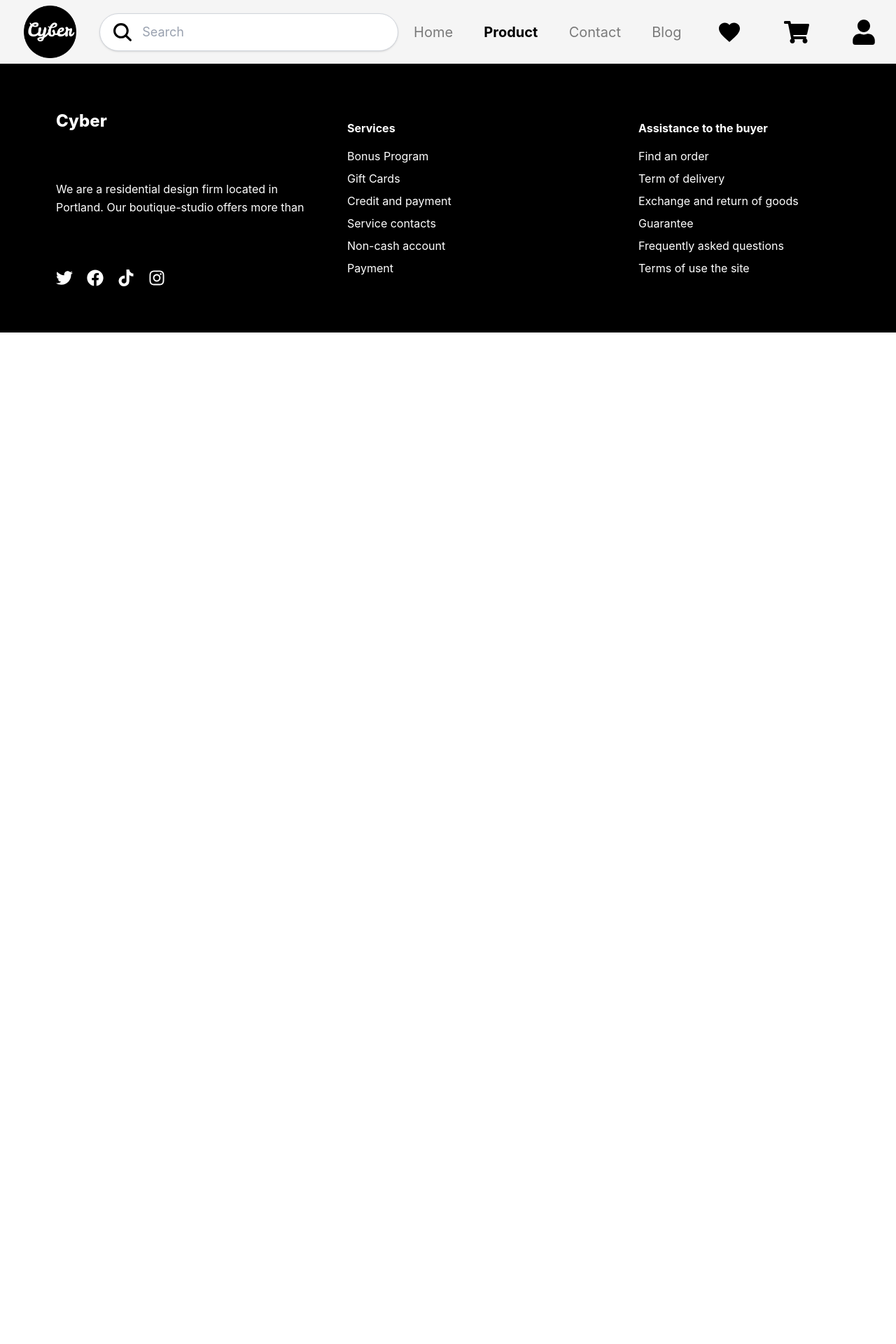
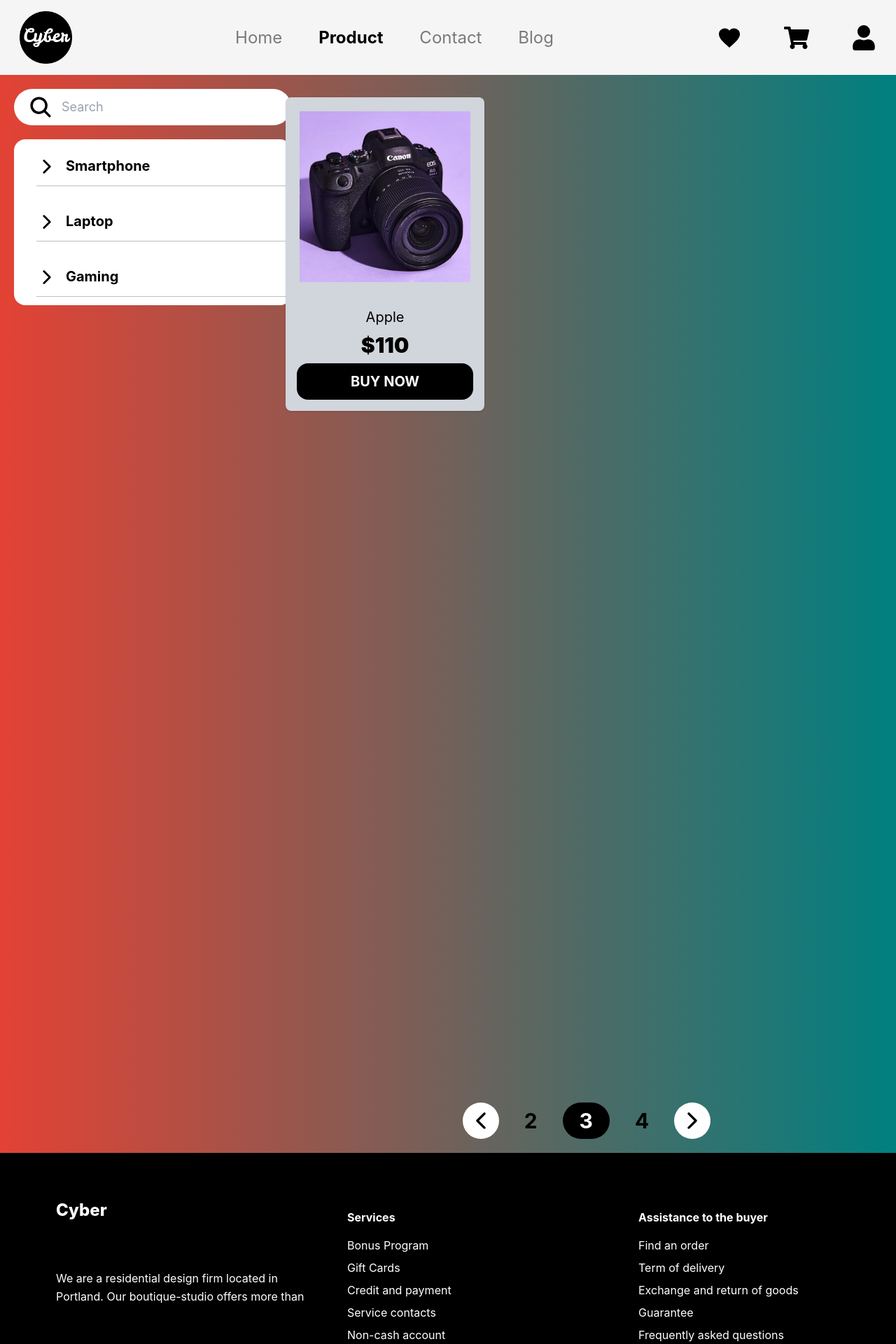
Before and after one commit to H9draIrawan/cyberstore-frontend, a React (Vite) app: page /product in a window 1280 px wide. Shown: the top 1920 px of the page at 70% size. Before the commit the page ends 800 px from the top, so only its background shows below. Built offline with nearby package versions, Linux system fonts and the light colour scheme.

Commit message:
make product page, sidebar, pagination and some component

```diff
--- a/src/components/Footer.tsx
+++ b/src/components/Footer.tsx
@@ -2,7 +2,7 @@ import { FaTwitter, FaFacebook, FaTiktok, FaInstagram } from "react-icons/fa";
 
 function Footer() {
 	return (
-		<footer className="container grid min-h-96 py-10 grid-cols-3 gap-12 items-center ps-20">
+		<footer className="grid min-h-96 py-10 grid-cols-3 gap-12 items-center ps-20">
 			<div className="flex flex-col gap-11">
 				<h1 className="text-2xl font-extrabold">Cyber</h1>
 				<p className="mt-6 max-w-md leading-relaxed">
--- a/src/components/Navbar.tsx
+++ b/src/components/Navbar.tsx
@@ -1,6 +1,5 @@
 import { FaShoppingCart, FaUser } from "react-icons/fa";
 import { MdFavorite } from "react-icons/md";
-import { IoSearch } from "react-icons/io5";
 import { NavLink } from "react-router-dom";
 
 function Navbar() {
@@ -24,22 +23,12 @@ function Navbar() {
 	];
 
 	return (
-		<nav className="container flex items-center py-2">
-			<div className="flex flex-1 justify-around">
+		<nav className="mx-auto flex items-center py-4">
+			<div className="flex flex-auto justify-start ps-7">
 				<img src="/src/assets/logo.png" alt="logo" width={75} />
 			</div>
-			<div className="flex flex-3">
-				<form className="flex w-full items-center rounded-full border border-gray-300 bg-white px-4 py-2 shadow-sm gap-3">
-					<IoSearch className="text-4xl" />
-					<input
-						className="w-full bg-transparent text-lg text-gray-700 outline-none placeholder:text-gray-400"
-						type="text"
-						placeholder="Search"
-					/>
-				</form>
-			</div>
-			<div className="flex-3 font-sans text-xl">
-				<ul className="flex justify-around">
+			<div className="flex-auto font-sans text-2xl">
+				<ul className="flex justify-around ">
 					{navItems.map((item) => (
 						<li>
 							<NavLink
@@ -54,7 +43,7 @@ function Navbar() {
 					))}
 				</ul>
 			</div>
-			<div className="flex flex-2 justify-center gap-15">
+			<div className="flex flex-auto justify-end pe-7 gap-15">
 				<MdFavorite className="text-4xl" />
 				<FaShoppingCart className="text-4xl" />
 				<FaUser className="text-4xl" />
--- a/src/components/Sidebar.tsx
+++ b/src/components/Sidebar.tsx
@@ -1,7 +1,71 @@
-import React from "react";
+import { useState } from "react";
+import SearchInput from "./ui/input/Search.Input";
+import { IoIosArrowDown, IoIosArrowForward } from "react-icons/io";
+import CheckboxInput from "./ui/input/Checkbox.Input";
 
 function Sidebar() {
-	return <div>Sidebar</div>;
+	const [category, setCategory] = useState([
+		{
+			label: "Smartphone",
+			active: false,
+			brand: ["Apple", "Samsung", "Xiaomi"],
+		},
+		{
+			label: "Laptop",
+			active: false,
+			brand: ["Asus", "Acer", "Lenovo"],
+		},
+		{
+			label: "Gaming",
+			active: false,
+			brand: ["Playstation", "Xbox", "Nintendo"],
+		},
+	]);
+
+	const toggleCategory = (index: number) => {
+		setCategory((categories) =>
+			categories.map((item, itemIndex) =>
+				itemIndex === index ? { ...item, active: !item.active } : item,
+			),
+		);
+	};
+
+	return (
+		<section className="w-fit">
+			<form>
+				<SearchInput />
+				<div className="w-full bg-white m-5 rounded-2xl">
+					{category.map((item, index) => (
+						<div className="w-full h-fit px-5 py-3 mx-3">
+							<div className="flex gap-3 py-3">
+								{item.active ? (
+									<IoIosArrowDown
+										className="text-3xl"
+										onClick={() => toggleCategory(index)}
+									/>
+								) : (
+									<IoIosArrowForward
+										className="text-3xl"
+										onClick={() => toggleCategory(index)}
+									/>
+								)}
+
+								<label className="font-bold text-xl">{item.label}</label>
+							</div>
+							<hr className="opacity-25" />
+							{item.active && (
+								<div className="flex flex-col gap-0" key={index}>
+									{item.brand.map((name) => (
+										<CheckboxInput name={name} />
+									))}
+								</div>
+							)}
+						</div>
+					))}
+				</div>
+			</form>
+		</section>
+	);
 }
 
 export default Sidebar;
--- /dev/null
+++ b/src/components/ui/button/Pagination.Button.tsx
@@ -0,0 +1,25 @@
+import { IoIosArrowBack, IoIosArrowForward } from "react-icons/io";
+
+function PaginationButton() {
+	return (
+		<div className="w-full flex items-center justify-center gap-3 shrink-0">
+			<button className="bg-white w-fit h-fit rounded-full text-4xl p-2 cursor-pointer">
+				<IoIosArrowBack />
+			</button>
+			<span className="text-3xl text-black bg-transparent font-bold p-2 px-6 rounded-full">
+				2
+			</span>
+			<span className="text-3xl text-white bg-black font-bold p-2 px-6 rounded-full">
+				3
+			</span>
+			<span className="text-3xl text-black bg-transparent font-bold p-2 px-6 rounded-full">
+				4
+			</span>
+			<button className="bg-white w-fit h-fit rounded-full text-4xl p-2 cursor-pointer">
+				<IoIosArrowForward />
+			</button>
+		</div>
+	);
+}
+
+export default PaginationButton;
--- /dev/null
+++ b/src/components/ui/card/Product.Card.tsx
@@ -0,0 +1,22 @@
+import SubmitButton from "../button/Submit.Button";
+
+function ProductCard() {
+	return (
+		<div className="m-3 flex w-full max-w-sm flex-col overflow-hidden rounded-lg bg-gray-300 shadow-sm">
+			<div className="aspect-square w-full overflow-hidden p-5">
+				<img
+					className="h-full w-full object-cover"
+					src="/src/assets/camera.webp"
+					alt="Apple AirPods"
+				/>
+			</div>
+			<div className="flex flex-col gap-2 p-4 text-center">
+				<div className="text-xl">Apple</div>
+				<div className="text-3xl font-black">$110</div>
+				<SubmitButton>Buy Now</SubmitButton>
+			</div>
+		</div>
+	);
+}
+
+export default ProductCard;
--- /dev/null
+++ b/src/components/ui/input/Checkbox.Input.tsx
@@ -0,0 +1,15 @@
+function CheckboxInput({ name }: { name: string }) {
+	return (
+		<label className="pt-3 text-xl">
+			<input
+				className="mr-4 h-5 w-5 accent-black transition-transform hover:scale-110 focus:ring-2"
+				type="checkbox"
+				name="brand"
+				value={name}
+			/>
+			{name}
+		</label>
+	);
+}
+
+export default CheckboxInput;
--- /dev/null
+++ b/src/components/ui/input/Search.Input.tsx
@@ -0,0 +1,16 @@
+import { IoSearch } from "react-icons/io5";
+
+function SearchInput() {
+	return (
+		<div className="flex gap-3 w-full items-center rounded-full bg-white mt-5 ms-5 px-5 py-2">
+			<IoSearch className="text-4xl" />
+			<input
+				className="bg-transparent text-lg text-gray-700 placeholder:text-gray-400 outline-none border-none"
+				type="text"
+				placeholder="Search"
+			/>
+		</div>
+	);
+}
+
+export default SearchInput;
--- a/src/layouts/Home.Layout.tsx
+++ b/src/layouts/Home.Layout.tsx
@@ -34,7 +34,7 @@ function HomeLayout() {
 					/>
 					<div className="absolute inset-0 flex bg-linear-to-b from-black/60 to-transparent p-4">
 						<span className="text-4xl font-semibold text-white">
-							PlayStation
+							Playstation
 						</span>
 					</div>
 				</div>
--- a/src/layouts/Product.Layout.tsx
+++ b/src/layouts/Product.Layout.tsx
@@ -1,8 +1,20 @@
+import Sidebar from "../components/Sidebar";
+import PaginationButton from "../components/ui/button/Pagination.Button";
+import ProductCard from "../components/ui/card/Product.Card";
+
 function ProductLayout() {
 	return (
-		<>
-
-		</>
+		<div className="flex">
+			<section className="flex-auto">
+				<Sidebar />
+			</section>
+			<section className="flex-auto flex flex-col my-5">
+				<div className="grid grid-cols-3 grid-rows-3 gap-4">
+					<ProductCard />
+				</div>
+				<PaginationButton />
+			</section>
+		</div>
 	);
 }
 
--- /dev/null
+++ b/src/pages/Blog.tsx
@@ -0,0 +1,5 @@
+function Blog() {
+	return <div>Blog</div>;
+}
+
+export default Blog;
--- /dev/null
+++ b/src/pages/Contact.tsx
@@ -0,0 +1,5 @@
+function Contact() {
+	return <div>Contact</div>;
+}
+
+export default Contact;
```
Also changed, not shown: src/main.tsx (+10 -0 lines).
